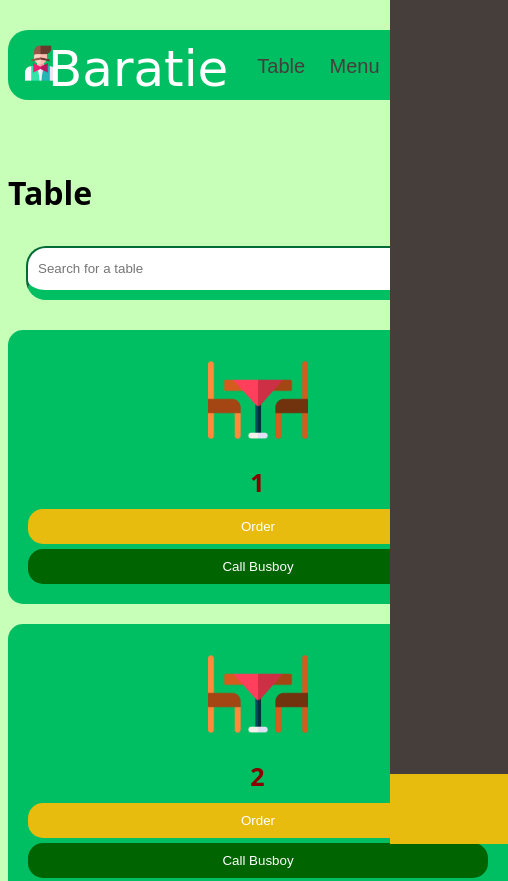
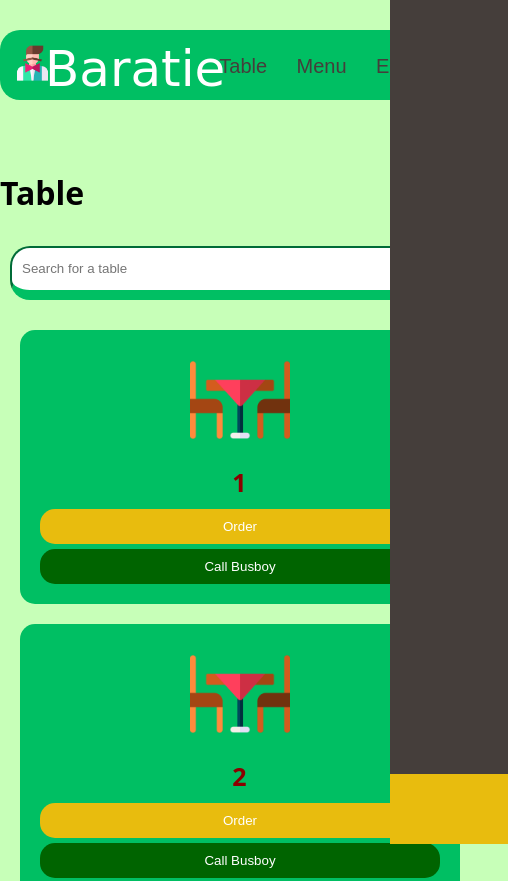
Before and after one commit to kaimin134/Baratie, a plain HTML site: page table/index.html in a window 390 px wide. Shown: the top 881 px of the page, 508 px wide, since content can reach past the window. Drawn offline with Linux system fonts and the light colour scheme.

Commit message:
fix mobile version

```diff
--- a/employee/style.css
+++ b/employee/style.css
@@ -189,7 +189,7 @@ header {
   left: 100%;
   width: 500px;
   background-color: #453e3b;
-  height: 100vh;
+  min-height: -webkit-fill-available;
   transition: 0.5s;
 }
 
@@ -264,6 +264,7 @@ header {
     padding: 10px; /* Reduce padding for smaller screens */
     top: 20px; /* Adjust top spacing */
     font-size: 20px; /* Adjust font size for mobile */
+    margin-left: 5px;
   }
 
   .nav-links {
@@ -280,8 +281,13 @@ header {
     width: 500px;
   }
 
-  .employee {
-    grid-template-columns: 1fr; /* Single column for mobile */
+  .servers,
+  .bartenders,
+  .busboys,
+  .chefs {
+    display: flex;
+    flex-direction: column;
+    align-items: center;
     margin-top: 20px; /* Adjust top margin */
   }
 }
--- a/order/style.css
+++ b/order/style.css
@@ -139,8 +139,8 @@ header .shopping span {
   align-items: center;
   color: #fff;
   position: absolute;
-  top: -5px;
-  left: 80%;
+  top: 20px;
+  left: 10%;
   padding: 3px 10px;
 }
 .list {
@@ -186,7 +186,7 @@ header .shopping span {
   left: 100%;
   width: 500px;
   background-color: #453e3b;
-  height: 100vh;
+  min-height: -webkit-fill-available;
   transition: 0.5s;
 }
 .active .cart {
@@ -239,13 +239,13 @@ header .shopping span {
 .cartList {
   max-height: 70vh; /* Adjust the height according to your design */
   overflow-y: scroll;
-  padding: 10px; /* Add padding for a better visual appearance */
 }
 .cartList li {
-  display: grid;
-  grid-template-columns: 100px repeat(3, 1fr);
+  display: flex;
+  justify-content: space-between;
   color: #fff;
-  row-gap: 12px;
+  margin-bottom: 20px;
+  margin-right: 40px;
 }
 .cartList li div {
   display: flex;
@@ -253,7 +253,7 @@ header .shopping span {
   align-items: center;
 }
 .cartList li img {
-  width: 90%;
+  height: 100px;
 }
 .cartList li button {
   background-color: #fff5;
@@ -264,32 +264,51 @@ header .shopping span {
 }
 
 @media only screen and (max-width: 600px) {
+  body {
+    margin: 0;
+  }
   nav {
-    width: 500px;
+    width: 480px;
   }
 
   a {
     padding: 10px; /* Reduce padding for smaller screens */
     top: 20px; /* Adjust top spacing */
     font-size: 20px; /* Adjust font size for mobile */
+    margin-left: 5px;
   }
 
   .nav-links {
     padding: 5px;
   }
 
-  header {
-    display: flex;
-    justify-content: space-between;
-    margin-top: 50px;
+  .container {
+    width: 480px;
   }
 
-  .container {
-    width: 500px;
+  .container .shopping {
+    margin-top: 20px;
   }
 
   .list {
-    grid-template-columns: 1fr; /* Single column for mobile */
+    display: flex;
+    flex-direction: column;
+    align-items: center;
     margin-top: 20px; /* Adjust top margin */
   }
+
+  .item {
+    width: 400px;
+  }
+  .cartList {
+    max-height: 100vh; /* Adjust the height according to your design */
+    overflow-y: scroll;
+  }
+
+  .allergy {
+    display: flex;
+    width: 340px;
+    flex-wrap: wrap;
+    justify-content: space-between;
+  }
 }
--- a/table/style.css
+++ b/table/style.css
@@ -178,7 +178,7 @@ header .shopping span {
   left: 100%;
   width: 500px;
   background-color: #453e3b;
-  height: 100vh;
+  min-height: -webkit-fill-available;
   transition: 0.5s;
 }
 
@@ -264,14 +264,18 @@ header .shopping span {
 }
 
 @media only screen and (max-width: 600px) {
+  body {
+    margin: 0;
+  }
   nav {
-    width: 500px;
+    width: 480px;
   }
 
   a {
     padding: 10px; /* Reduce padding for smaller screens */
     top: 20px; /* Adjust top spacing */
     font-size: 20px; /* Adjust font size for mobile */
+    margin-left: 5px;
   }
 
   .nav-links {
@@ -285,11 +289,17 @@ header .shopping span {
   }
 
   .container {
-    width: 500px;
+    width: 480px;
+  }
+
+  .table {
+    width: 400px;
   }
 
   .list {
-    grid-template-columns: 1fr; /* Single column for mobile */
+    display: flex;
+    flex-direction: column;
+    align-items: center;
     margin-top: 20px; /* Adjust top margin */
   }
 }
```
